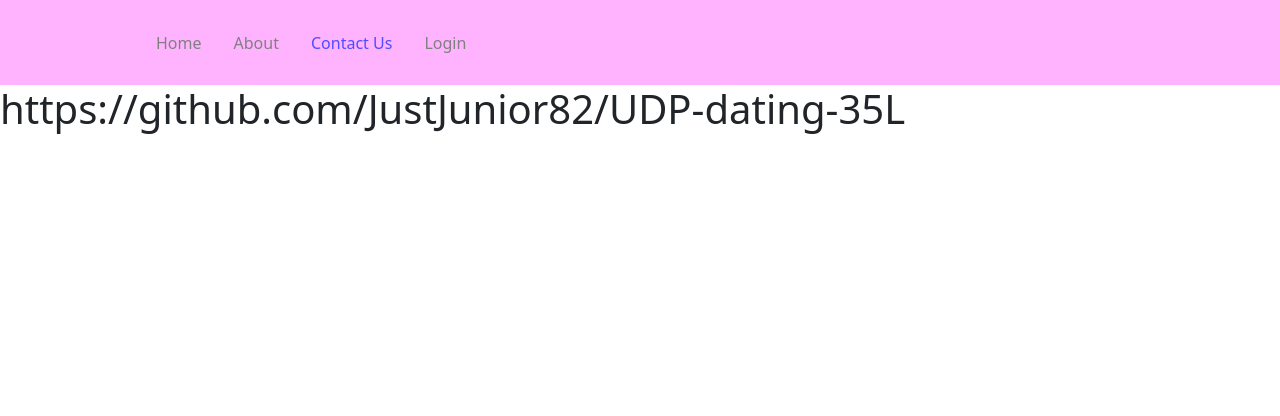
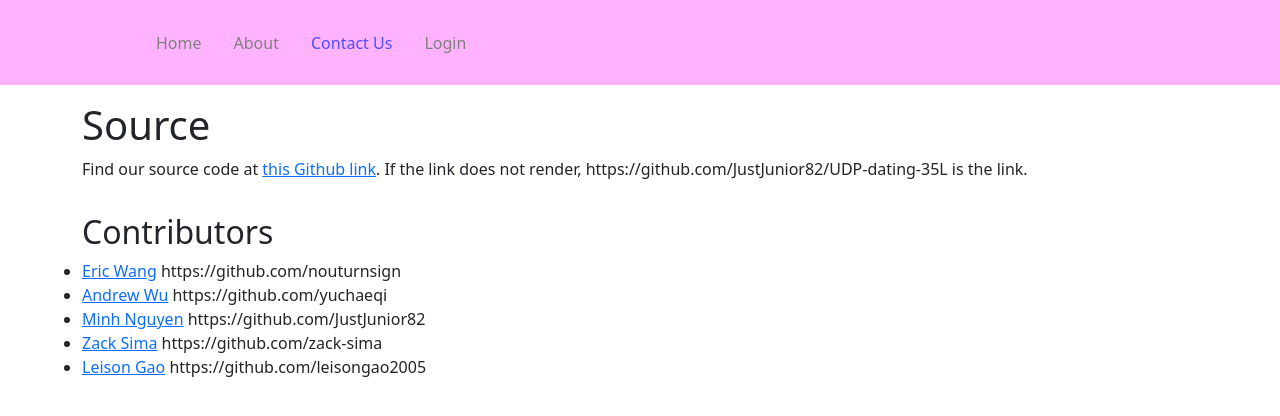
Before and after one commit to JustJunior82/UDP-dating-35L, a React (Create React App) app in the folder 35l-dating-app/: page /contact in a window 1280 px wide. Shown: the top 416 px of the page. Built offline with nearby package versions, Linux system fonts and the light colour scheme.

Commit message:
Add styling to contact

```diff
--- a/35l-dating-app/src/pages/contact.js
+++ b/35l-dating-app/src/pages/contact.js
@@ -1,11 +1,30 @@
 import React from "react";
+
+import "../custom.scss";
 
 const Contact = () => {
     return (
-        <div>
-            <h1>
-                https://github.com/JustJunior82/UDP-dating-35L
-            </h1>
+        <div class="content-wrap">
+            <div class="container-md">
+                <div class="row my-3">
+                    <h1>
+                        Source
+                    </h1>
+                    <p>Find our source code at <a href="https://github.com/JustJunior82/UDP-dating-35L">this Github link</a>. If the link does not render, https://github.com/JustJunior82/UDP-dating-35L is the link.</p>
+                </div>
+                <div class="row my-3">
+                    <h2>
+                        Contributors
+                    </h2>
+                    <ul>
+                        <li><a href="https://github.com/nouturnsign">Eric Wang</a> https://github.com/nouturnsign</li>
+                        <li><a href="https://github.com/yuchaeqi">Andrew Wu</a> https://github.com/yuchaeqi</li>
+                        <li><a href="https://github.com/JustJunior82">Minh Nguyen</a> https://github.com/JustJunior82</li>
+                        <li><a href="https://github.com/zack-sima">Zack Sima</a> https://github.com/zack-sima</li>
+                        <li><a href="https://github.com/leisongao2005">Leison Gao</a> https://github.com/leisongao2005</li>
+                    </ul>
+                </div>
+            </div>
         </div>
     );
 };
```
